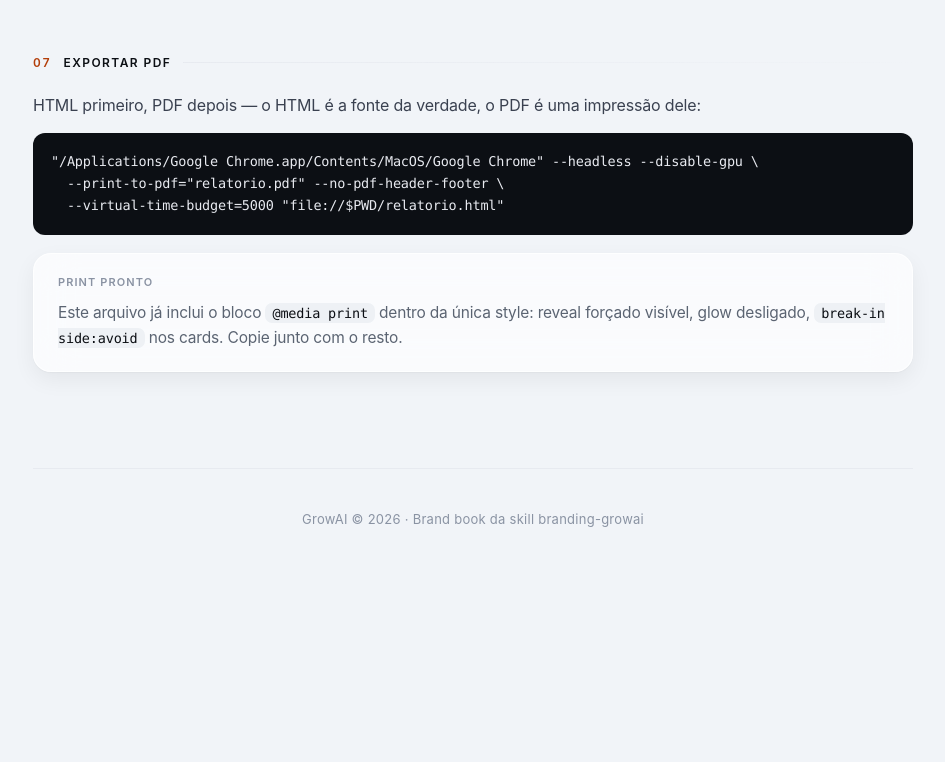
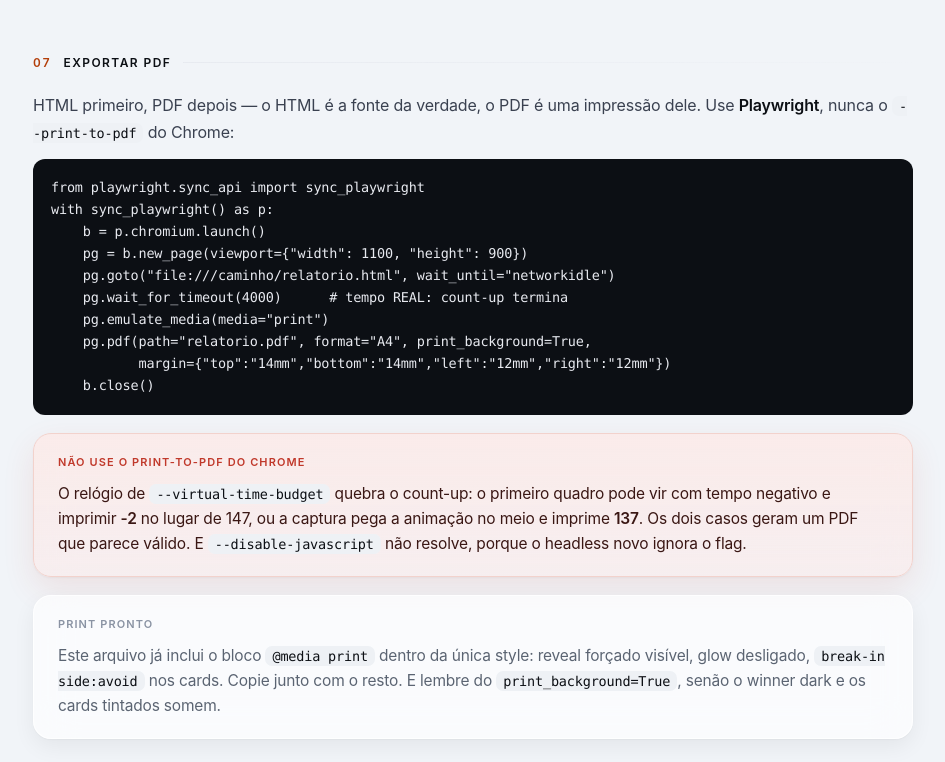
Before and after one commit to rafaelnasch/branding-growai, a plain HTML site: page brand-book.html in a window 1280 px wide. Shown: the part 5738-6500 px from the top of the page, without its empty margins (167-1112 px from the left). Before the commit the page ends 6392 px from the top, so only its background shows below. Drawn offline with Linux system fonts and the light colour scheme; a web font is replaced by a local one.

Commit message:
fix: receita de PDF via Playwright (o print-to-pdf do Chrome quebra o count-up)
O --virtual-time-budget do Chrome headless corrompe a animacao de count-up
de duas formas observadas em producao: quadro com tempo negativo imprime -2
no lugar de 147, e budget insuficiente congela a animacao no meio (137).
--disable-javascript nao resolve: o headless novo ignora o flag.

Troca a receita por Playwright com espera de tempo real + print_background,
documenta o gotcha e alerta contra data-count em valores monetarios.

Co-Authored-By: Claude Fable 5 <noreply@anthropic.com>

```diff
--- a/brand-book.html
+++ b/brand-book.html
@@ -641,11 +641,19 @@
   <!-- ═══════════════ 07 · PDF ═══════════════ -->
   <div class="section" id="s7">
     <div class="section-label reveal"><span class="num">07</span>Exportar PDF</div>
-    <p class="reveal">HTML primeiro, PDF depois — o HTML é a fonte da verdade, o PDF é uma impressão dele:</p>
-    <pre class="reveal"><code>"/Applications/Google Chrome.app/Contents/MacOS/Google Chrome" --headless --disable-gpu \
-  --print-to-pdf="relatorio.pdf" --no-pdf-header-footer \
-  --virtual-time-budget=5000 "file://$PWD/relatorio.html"</code></pre>
-    <div class="note reveal"><strong>Print pronto</strong> Este arquivo já inclui o bloco <code>@media print</code> dentro da única style: reveal forçado visível, glow desligado, <code>break-inside:avoid</code> nos cards. Copie junto com o resto.</div>
+    <p class="reveal">HTML primeiro, PDF depois — o HTML é a fonte da verdade, o PDF é uma impressão dele. Use <strong>Playwright</strong>, nunca o <code>--print-to-pdf</code> do Chrome:</p>
+    <pre class="reveal"><code>from playwright.sync_api import sync_playwright
+with sync_playwright() as p:
+    b = p.chromium.launch()
+    pg = b.new_page(viewport={"width": 1100, "height": 900})
+    pg.goto("file:///caminho/relatorio.html", wait_until="networkidle")
+    pg.wait_for_timeout(4000)      # tempo REAL: count-up termina
+    pg.emulate_media(media="print")
+    pg.pdf(path="relatorio.pdf", format="A4", print_background=True,
+           margin={"top":"14mm","bottom":"14mm","left":"12mm","right":"12mm"})
+    b.close()</code></pre>
+    <div class="danger reveal"><strong>Não use o print-to-pdf do Chrome</strong> O relógio de <code>--virtual-time-budget</code> quebra o count-up: o primeiro quadro pode vir com tempo negativo e imprimir <strong>-2</strong> no lugar de 147, ou a captura pega a animação no meio e imprime <strong>137</strong>. Os dois casos geram um PDF que parece válido. E <code>--disable-javascript</code> não resolve, porque o headless novo ignora o flag.</div>
+    <div class="note reveal"><strong>Print pronto</strong> Este arquivo já inclui o bloco <code>@media print</code> dentro da única style: reveal forçado visível, glow desligado, <code>break-inside:avoid</code> nos cards. Copie junto com o resto. E lembre do <code>print_background=True</code>, senão o winner dark e os cards tintados somem.</div>
   </div>
 
   <p class="footer">GrowAI © 2026 · Brand book da skill branding-growai</p>
```
Also changed, not shown: 1 other file.
